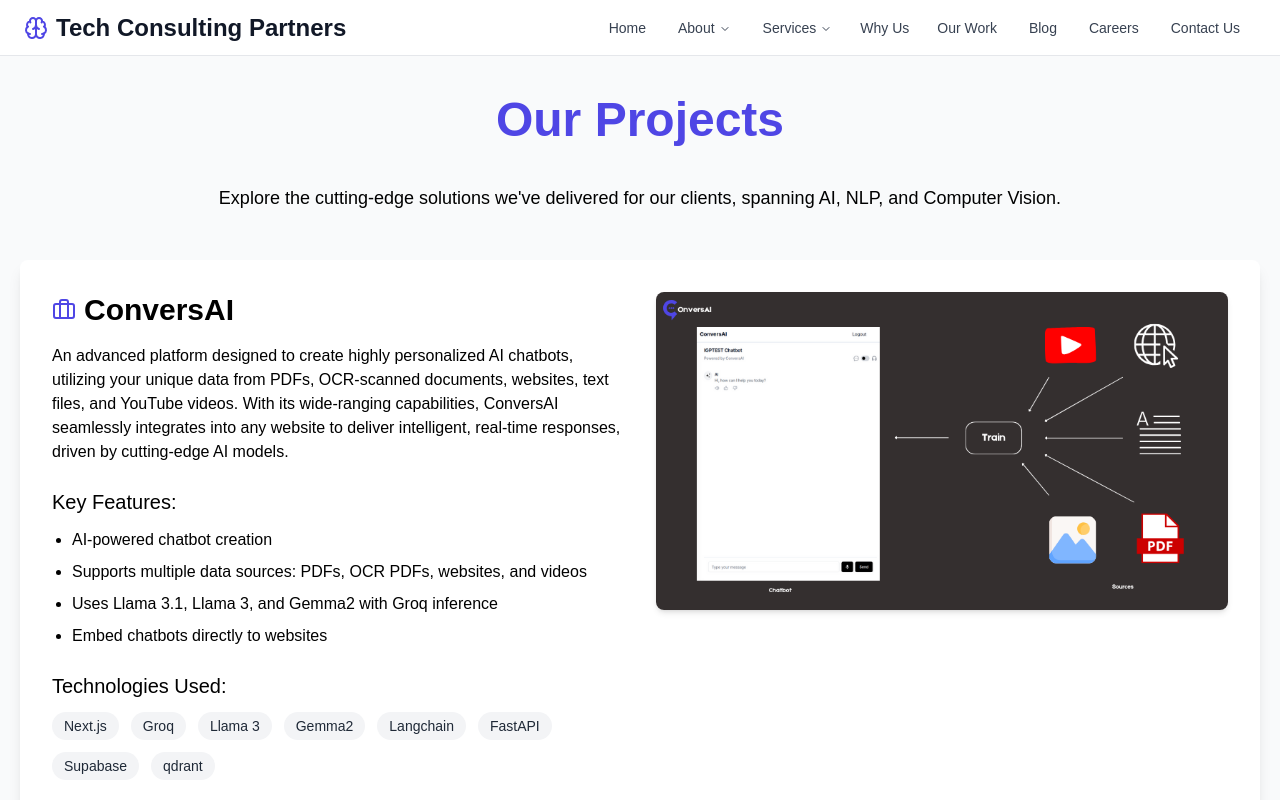
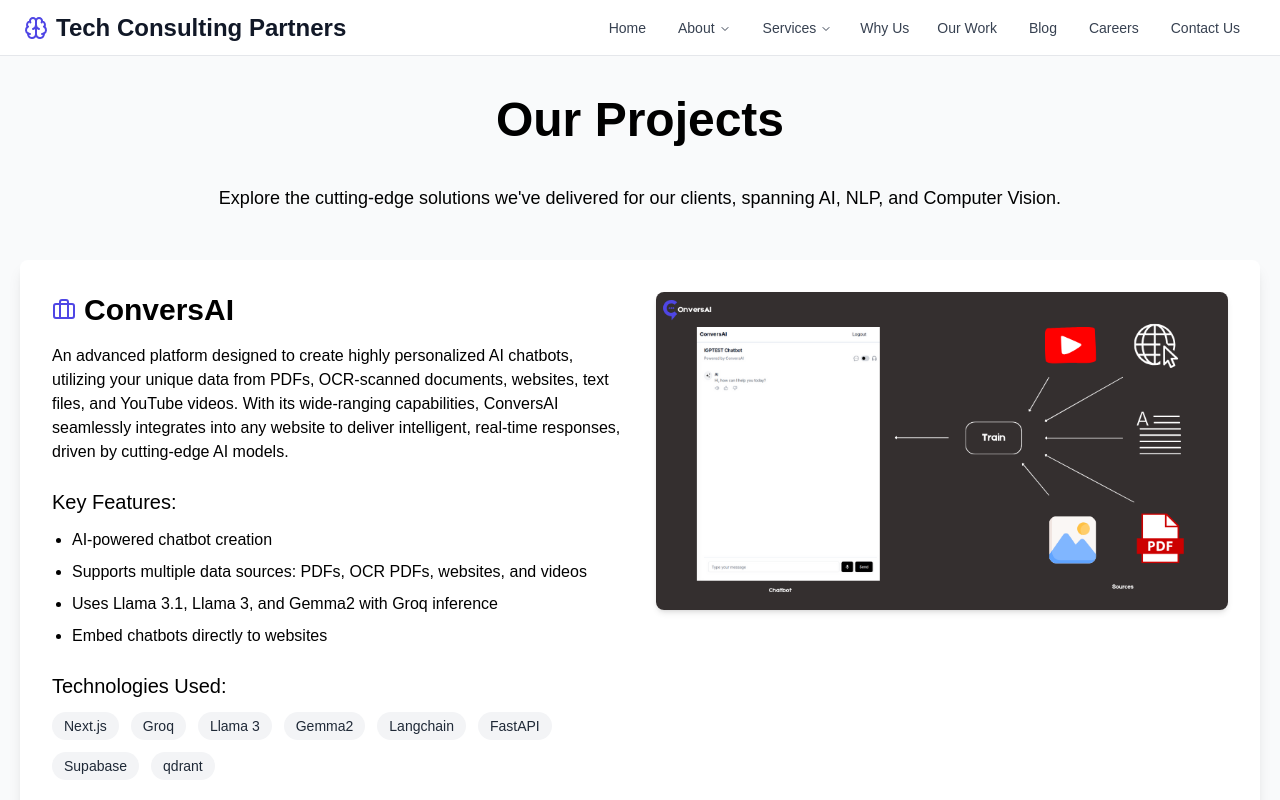
Before and after one commit to manoj2244/TCP, a Next.js app: page /projects in a window 1280 px wide. Shown: the top 800 px of the page. Built offline with nearby package versions, Linux system fonts and the light colour scheme.

Commit message:
fix colour

```diff
--- a/app/projects/page.tsx
+++ b/app/projects/page.tsx
@@ -53,7 +53,7 @@
 const ProjectsPage = () => {
   return (
     <div className="container mx-auto py-10 px-5 text-black">
-      <h1 className="sm:text-5xl font-bold text-center mb-10 text-indigo-600">Our Projects</h1>
+      <h1 className="sm:text-5xl font-bold text-center mb-10 text-black">Our Projects</h1>
       <p className="text-lg text-center mb-12">
         Explore the cutting-edge solutions we&apos;ve delivered for our clients, spanning AI, NLP, and Computer Vision.
       </p>
```
